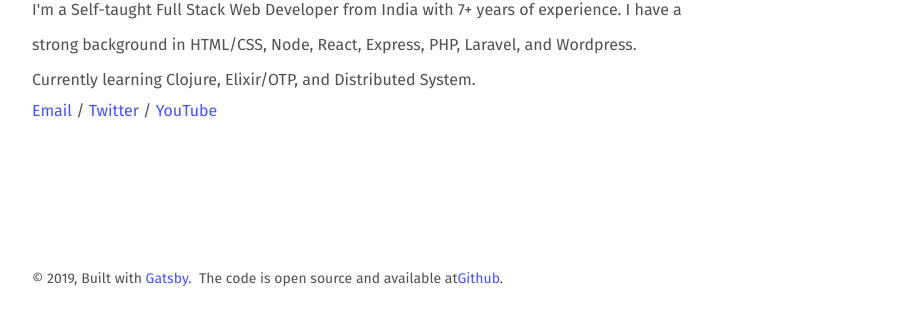
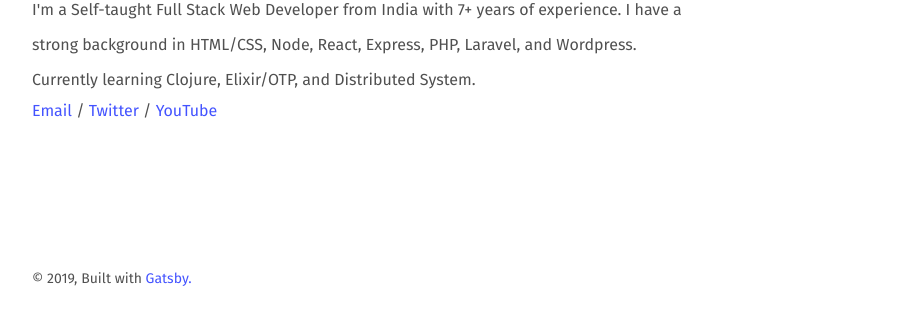
Before and after one commit to ooooak/portfolio, a Gatsby site: page / in a window 1280 px wide. Shown: the part 335-660 px from the top of the page, without its empty margins (178-1089 px from the left). Built offline with nearby package versions, Linux system fonts and the light colour scheme; Gatsby itself is replaced by a stand-in of ours.

Commit message:
update footer

```diff
--- a/src/components/layout.js
+++ b/src/components/layout.js
@@ -53,8 +53,6 @@ const Layout = ({title, children}) => {
         <footer className="container-fluid">
           © {new Date().getFullYear()}, Built with {` `}
           <a href="https://www.gatsbyjs.org" target="_blank">Gatsby.</a>
-          &nbsp; The code is open source and available at
-          <a href="https://github.com/ooooak/ooooak.github.io" target="_blank">Github</a>.
         </footer>
     </div>
   )
```
